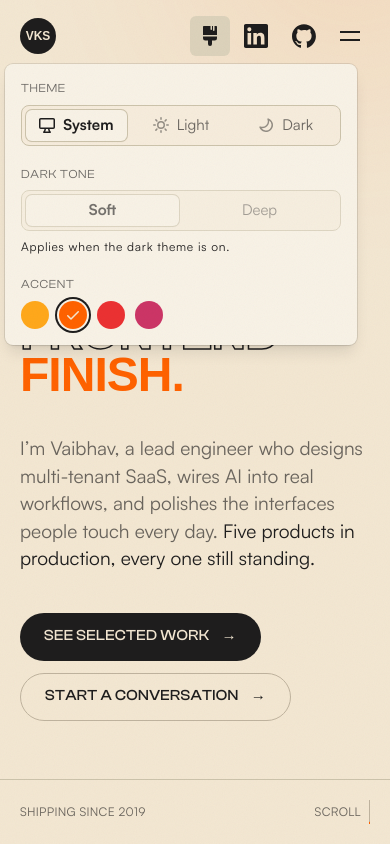
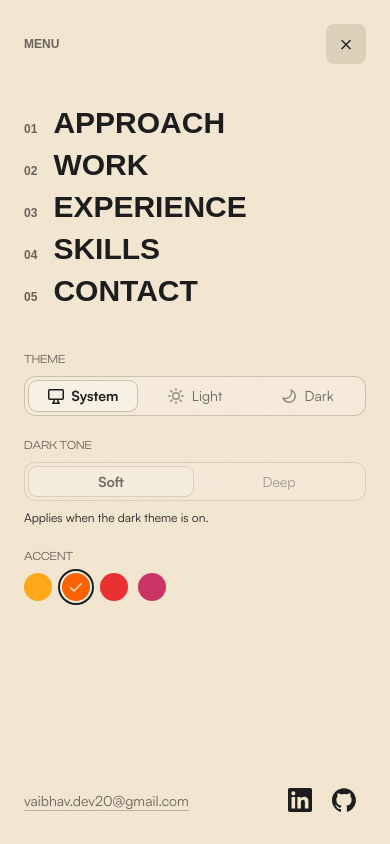
Before and after one commit to imVSaini/portfolio-v2, a Next.js app: page / in a window 390 px wide. Both pictures are taken after a click on the button "Open menu". Shown: the top 844 px of the page. Built offline with nearby package versions, Linux system fonts and the light colour scheme; a web font is replaced by a local one.

Commit message:
Refactor social icons handling in Header and MobileMenu components, update typography in globals.css, and remove unused animations in HorizontalSection and Hero components.

```diff
--- a/src/app/globals.css
+++ b/src/app/globals.css
@@ -54,32 +54,26 @@
   --text-h4--line-height: 1.15;
   --text-p1: clamp(1.1875rem, 1.6vw, 1.5rem);
   --text-p1--line-height: 1.45;
-  --text-p2: 1.0625rem;
-  --text-p2--line-height: 1.6;
-  --text-p3: 0.9375rem;
+  /* Body sizes and radii match videojs.org's scale so the Appearance controls measure the same. */
+  --text-p2: 1rem;
+  --text-p2--line-height: 1.5;
+  --text-p3: 0.875rem;
   --text-p3--line-height: 1.5;
   --text-p4: 0.75rem;
-  --text-p4--line-height: 1.4;
-  --text-p4--letter-spacing: 0.06em;
+  --text-p4--line-height: 1.5;
+
+  --radius-md: 0.5rem;
+  --radius-lg: 0.7rem;
 
   --ease-out-expo: cubic-bezier(0.16, 1, 0.3, 1);
 
   --animate-marquee: marquee var(--marquee-duration, 40s) linear infinite;
   --animate-pulse-dot: pulse-dot 2s var(--ease-out-expo) infinite;
-  --animate-scroll-cue: scroll-cue 1.8s var(--ease-out-expo) infinite;
   --animate-spin-slow: spin 22s linear infinite;
 
   @keyframes marquee {
     to {
       transform: translate3d(-50%, 0, 0);
-    }
-  }
-  @keyframes scroll-cue {
-    0% {
-      transform: translateY(-100%);
-    }
-    100% {
-      transform: translateY(200%);
     }
   }
   @keyframes spin {
--- a/src/components/layout/Header.tsx
+++ b/src/components/layout/Header.tsx
@@ -2,7 +2,7 @@
 
 import { AppearanceMenu } from "@/components/appearance/AppearanceMenu";
 import { ScrollLink } from "@/components/scroll/ScrollLink";
-import { GitHubIcon, LinkedInIcon } from "@/components/ui/SocialIcons";
+import { socialIcons } from "@/components/ui/SocialIcons";
 import { cn } from "@/lib/cn";
 import { contact } from "@/data/contact";
 import { nav, site } from "@/data/site";
@@ -10,8 +10,6 @@ import { useScroll } from "@/stores/scroll";
 
 import { MobileMenu } from "./MobileMenu";
 import { ScrollProgress } from "./ScrollProgress";
-
-const socialIcons = { LinkedIn: LinkedInIcon, GitHub: GitHubIcon } as const;
 
 export function Header() {
   const hidden = useScroll((s) => s.scrolled && s.direction === 1 && s.progress > 0.04);
@@ -57,6 +55,8 @@ export function Header() {
         </nav>
 
         <div className="flex items-center gap-1">
+          {/* Same as videojs.org: edge-to-edge icon row from md up; below that it lives in the menu. */}
+          <div className="hidden md:flex">
             <AppearanceMenu />
             {contact.links.map((link) => {
               const Icon = socialIcons[link.label];
@@ -73,6 +73,7 @@ export function Header() {
                 </a>
               );
             })}
+          </div>
           <MobileMenu className="lg:hidden" />
         </div>
       </div>
--- a/src/components/layout/MobileMenu.tsx
+++ b/src/components/layout/MobileMenu.tsx
@@ -5,6 +5,7 @@ import { useRef, useState } from "react";
 
 import { AppearanceControls } from "@/components/appearance/AppearanceControls";
 import { ScrollLink } from "@/components/scroll/ScrollLink";
+import { socialIcons } from "@/components/ui/SocialIcons";
 import { cn } from "@/lib/cn";
 import { contact } from "@/data/contact";
 import { nav } from "@/data/site";
@@ -68,12 +69,31 @@ export function MobileMenu({ className }: { className?: string }) {
             </ul>
           </nav>
           <AppearanceControls />
-          <a
-            href={`mailto:${contact.email}`}
-            className="mt-auto text-p3 text-muted underline decoration-line-strong underline-offset-4 intent:text-accent"
-          >
-            {contact.email}
-          </a>
+          <div className="mt-auto flex items-center justify-between gap-4">
+            <a
+              href={`mailto:${contact.email}`}
+              className="text-p3 text-muted underline decoration-line-strong underline-offset-4 intent:text-accent"
+            >
+              {contact.email}
+            </a>
+            <div className="flex">
+              {contact.links.map((link) => {
+                const Icon = socialIcons[link.label];
+                return (
+                  <a
+                    key={link.label}
+                    href={link.href}
+                    target="_blank"
+                    rel="noopener noreferrer"
+                    aria-label={link.label}
+                    className="flex items-center rounded-md px-2.5 py-2 corner-squircle intent:bg-hover"
+                  >
+                    <Icon className="size-6" aria-hidden="true" />
+                  </a>
+                );
+              })}
+            </div>
+          </div>
         </Dialog.Popup>
       </Dialog.Portal>
     </Dialog.Root>
--- a/src/components/scroll/HorizontalSection.tsx
+++ b/src/components/scroll/HorizontalSection.tsx
@@ -41,8 +41,11 @@ export function HorizontalSection({ id, label, children, className }: Horizontal
             start: "top top",
             end: () => `+=${distance()}`,
             pin: true,
-            scrub: 1,
-            anticipatePin: 1,
+            // Lenis already smooths the scroll position. Extra scrub lag here would stall the
+            // track when the pin engages and leave it short of the end when the pin releases.
+            // anticipatePin is for scrollers that lag behind the main thread; Lenis scrolls
+            // natively, so it would only pin the section early with a visible snap.
+            scrub: true,
             invalidateOnRefresh: true,
           },
         });
--- a/src/components/sections/Hero.tsx
+++ b/src/components/sections/Hero.tsx
@@ -6,8 +6,6 @@ import { RevealText } from "@/components/motion/RevealText";
 import { Button } from "@/components/ui/Button";
 import { site } from "@/data/site";
 import { gsap, MOTION_QUERY, useGSAP } from "@/lib/gsap";
-
-import { LiveClock } from "./LiveClock";
 
 const BADGE_TEXT = "Open to lead roles ✦ Based in Bengaluru ✦ ";
 
@@ -120,25 +118,6 @@ export function Hero() {
         </div>
       </div>
 
-      <div className="relative border-t border-line">
-        <div
-          className="container-page flex items-center justify-between gap-6 py-5 text-p4 tracking-wide text-muted uppercase"
-          data-hero-fade=""
-        >
-          <span>Shipping since {site.since}</span>
-          <span className="hidden sm:inline">
-            Local time{" "}
-            <LiveClock className="text-faded-black tabular-nums dark:text-manila-light" /> IST
-          </span>
-          <span className="flex items-center gap-2">
-            Scroll
-            <span className="relative h-6 w-px overflow-hidden bg-line-strong">
-              <span className="absolute inset-x-0 top-0 h-1/2 animate-scroll-cue bg-accent motion-reduce:animate-none" />
-            </span>
-          </span>
-        </div>
-      </div>
-
       {/* Rotating availability seal. */}
       <div
         aria-hidden="true"
--- a/src/components/ui/SocialIcons.tsx
+++ b/src/components/ui/SocialIcons.tsx
@@ -21,3 +21,5 @@ export function GitHubIcon(props: IconProps) {
     </svg>
   );
 }
+
+export const socialIcons = { LinkedIn: LinkedInIcon, GitHub: GitHubIcon } as const;
```
Lines whose indentation alone changed are shown as unchanged.
